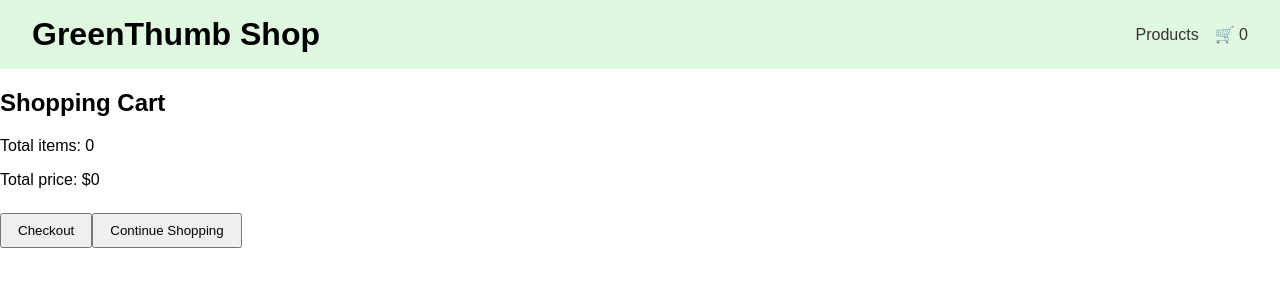
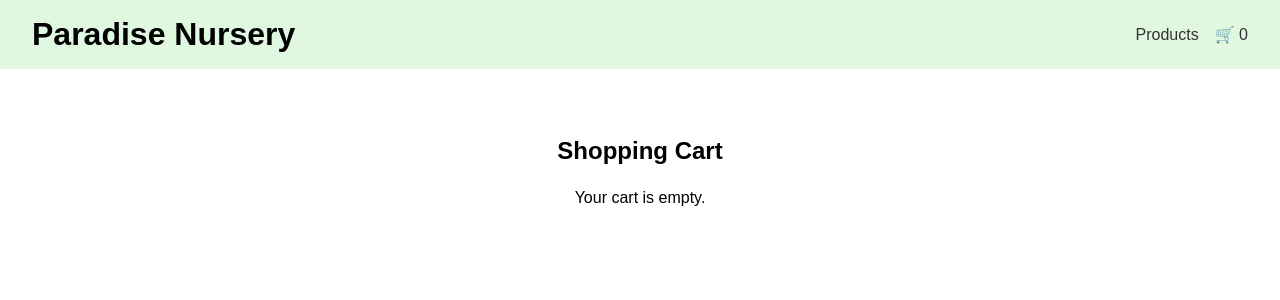
Before and after one commit to brendanbobryk/paradise-nursery-shopping-app, a React (Vite) app in the folder paradise-nursery-shopping-app/: page /cart in a window 1280 px wide. Shown: the top 300 px of the page. Built offline with nearby package versions, Linux system fonts and the light colour scheme.

Commit message:
UX design updates for cart page

```diff
--- a/paradise-nursery-shopping-app/src/components/Header.jsx
+++ b/paradise-nursery-shopping-app/src/components/Header.jsx
@@ -7,7 +7,7 @@ export default function Header() {
 
   return (
     <header>
-      <h1>GreenThumb Shop</h1>
+      <h1>Paradise Nursery</h1>
       <nav>
         <Link to="/products">Products</Link>
         <Link to="/cart">
--- a/paradise-nursery-shopping-app/src/pages/ShoppingCart.jsx
+++ b/paradise-nursery-shopping-app/src/pages/ShoppingCart.jsx
@@ -8,13 +8,79 @@ export default function ShoppingCart() {
   const navigate = useNavigate();
 
   return (
-    <div>
-      <h2>Shopping Cart</h2>
-      <p>Total items: {cart.totalQuantity}</p>
-      <p>Total price: ${cart.totalPrice}</p>
-      {cart.items.map(item => <CartItem key={item.id} item={item} />)}
-      <button onClick={() => alert("Coming Soon!")}>Checkout</button>
-      <button onClick={() => navigate("/products")}>Continue Shopping</button>
+    <div
+      style={{
+        maxWidth: '900px',
+        margin: '2rem auto',
+        padding: '1rem',
+      }}
+    >
+      <h2 style={{ textAlign: 'center', marginBottom: '1.5rem' }}>Shopping Cart</h2>
+
+      {cart.items.length === 0 ? (
+        <p style={{ textAlign: 'center' }}>Your cart is empty.</p>
+      ) : (
+        <>
+          {/* Cart items */}
+          {cart.items.map(item => (
+            <CartItem key={item.id} item={item} />
+          ))}
+
+          {/* Totals */}
+          <div
+            style={{
+              marginTop: '2rem',
+              display: 'flex',
+              justifyContent: 'space-between',
+              alignItems: 'center',
+              fontSize: '1.2rem',
+              fontWeight: 'bold',
+            }}
+          >
+            <span>Total items: {cart.totalQuantity}</span>
+            <span>Total price: ${cart.totalPrice.toFixed(2)}</span>
+          </div>
+
+          {/* Action buttons */}
+          <div
+            style={{
+              marginTop: '2rem',
+              display: 'flex',
+              gap: '1rem',
+              justifyContent: 'flex-end',
+            }}
+          >
+            <button
+              onClick={() => alert('Coming Soon!')}
+              style={{
+                padding: '0.6rem 1.2rem',
+                borderRadius: '6px',
+                border: 'none',
+                backgroundColor: '#4CAF50',
+                color: 'white',
+                cursor: 'pointer',
+                fontWeight: 'bold',
+              }}
+            >
+              Checkout
+            </button>
+            <button
+              onClick={() => navigate('/products')}
+              style={{
+                padding: '0.6rem 1.2rem',
+                borderRadius: '6px',
+                border: '1px solid #4CAF50',
+                backgroundColor: 'white',
+                color: '#4CAF50',
+                cursor: 'pointer',
+                fontWeight: 'bold',
+              }}
+            >
+              Continue Shopping
+            </button>
+          </div>
+        </>
+      )}
     </div>
   );
 }
```
